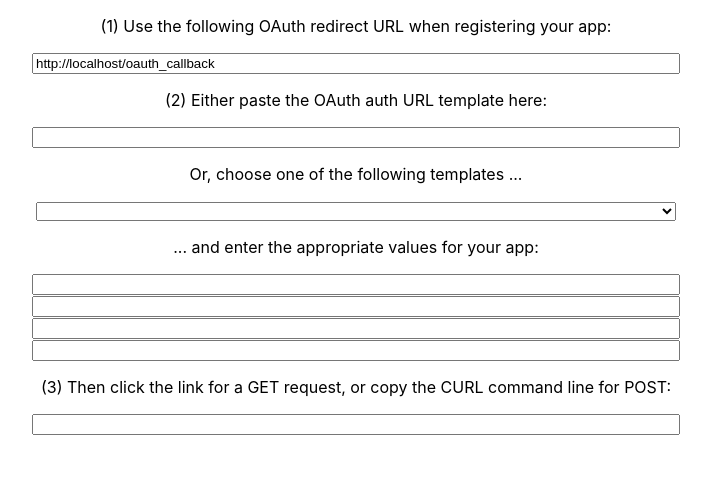
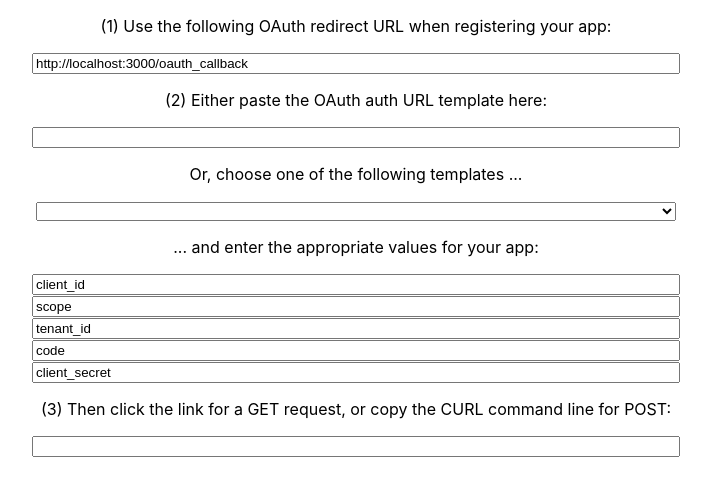
Before and after one commit to staafl/oauth-manual-token, a React (Create React App) app: page / in a window 1280 px wide. Shown: the top 496 px of the page, without its empty margins (284-995 px from the left). Built offline with nearby package versions, Linux system fonts and the light colour scheme.

Commit message:
More work on authorization_code flow

```diff
--- a/src/App.js
+++ b/src/App.js
@@ -7,12 +7,17 @@ class App extends Component {
     this.state =
     {
         link: "",
-
+        client_id: "client_id",
+        scope: "scope",
+        tenant_id: "tenant_id",
+        client_secret: "client_secret",
+        code: "code",
         link_template: "",
         curl: ""
     };
     this.oauth_state = guid();
-    this.oauth_callback_url = window.location.origin + "/oauth_callback";
+    this.oauth_callback_url = "http://localhost:3000/oauth_callback";
+
     this.anchor_element = React.createRef();
     // https://docs.microsoft.com/en-us/graph/auth-overview
     this.templates =
@@ -41,7 +46,9 @@ class App extends Component {
             "?grant_type=authorization_code" +
             "&client_id=${this.state.client_id}" +
             "&code=${this.state.code}" +
-            "&redirect_uri=${escape(this.oauth_callback_url)}",
+            "&redirect_uri=${escape(this.oauth_callback_url)}" +
+            "&client_secret=${escape(this.state.client_secret).replace(\"+\", \"%2B\")va}"
+        //"office365-
     }
   }
 
@@ -72,6 +79,7 @@ class App extends Component {
         <input value={this.state.scope} style={{width: "50%"}} onChange={this.createStateSetter("scope")}  />
         <input value={this.state.tenant_id} style={{width: "50%"}} onChange={this.createStateSetter("tenant_id")}  />
         <input value={this.state.code} style={{width: "50%"}} onChange={this.createStateSetter("code")}  />
+        <input value={this.state.client_secret} style={{width: "50%"}} onChange={this.createStateSetter("client_secret")}  />
         <p>(3) Then click the link for a GET request, or copy the CURL command line for POST:</p>
         <p><a ref={this.anchor_element} target="_blank" rel="noreferrer noopener" href={this.state.link}>{this.state.link}</a></p>
         <input readOnly value={this.state.curl} style={{width: "50%"}} />
```
